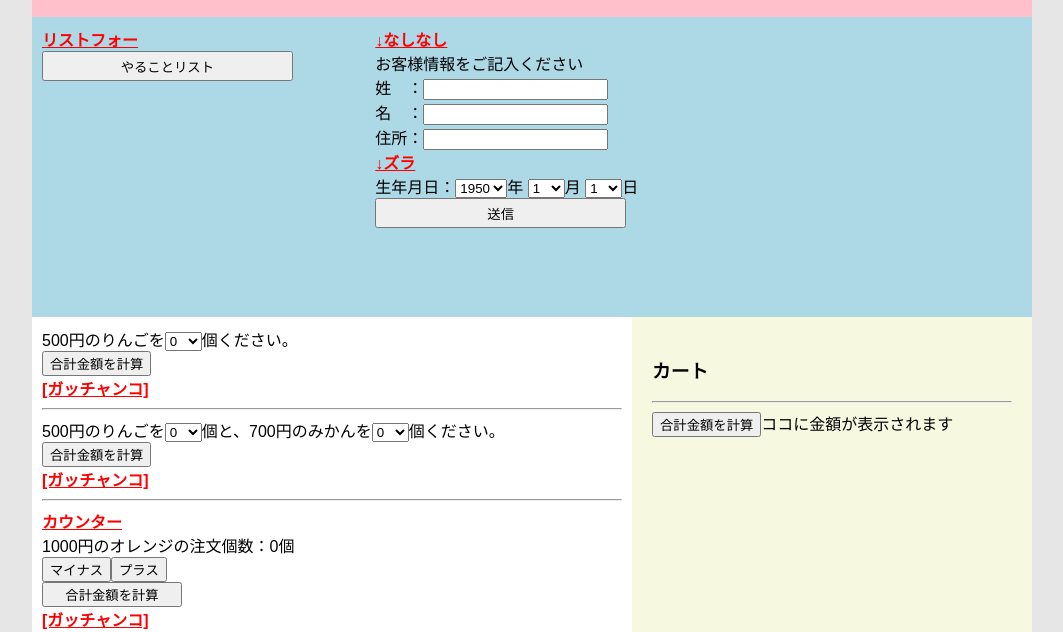
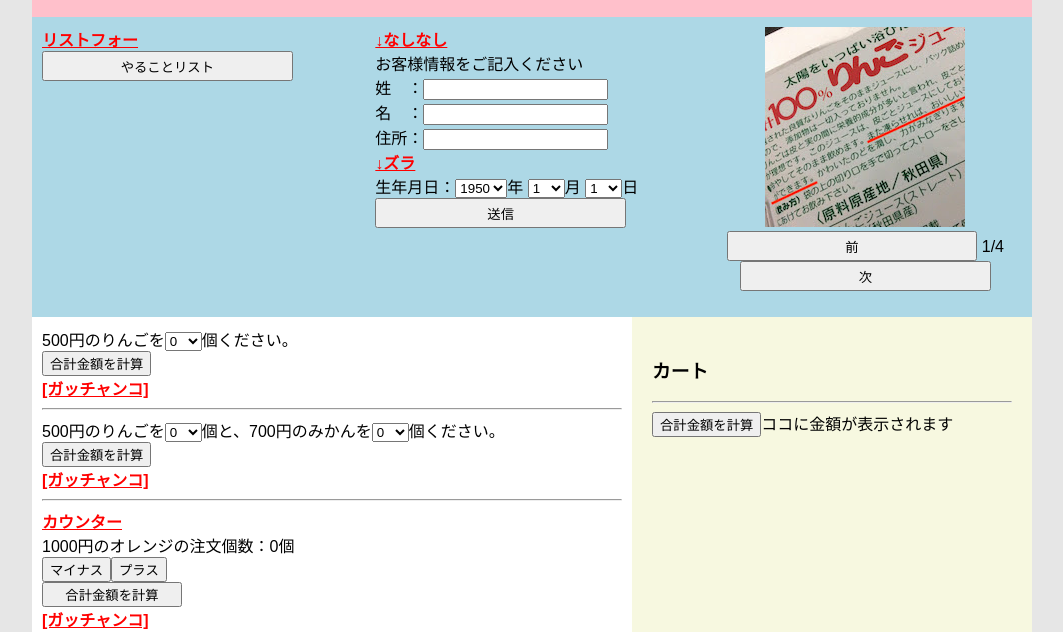
Before and after one commit to sasakipages/js-test, a website: page test.html in a window 1280 px wide. Shown: the part 168-800 px from the top of the page, without its empty margins (108-1171 px from the left). Drawn offline with Linux system fonts and the light colour scheme.

Commit message:
スライダーの追加

```diff
--- a/test.html
+++ b/test.html
@@ -30,7 +30,16 @@
 						<select id="hi"></select>日
 					<button type="button" onclick="soshin();">送信</button>
 				</li>
-				<li></li>
+				<li>
+					<div id="up" style="text-align:center;">
+						<img id="main_image" src="image/1.jpg">
+					</div>
+					<div id="down" style="text-align:center;">
+						<button type="button" onclick="cng(-1);">前</button>
+						<span id="number">1/4</span>
+						<button type="button" onclick="cng(1);">次</button>
+					</div>
+				</li>
 			</ul>
 		</div>
 		<div class="ClearFix">
--- a/test.js
+++ b/test.js
@@ -237,3 +237,28 @@ function check(){
 		alert("果物じゃないよ！");
 	};
 };
+
+
+///スライドショー
+var slider = ["image/1.jpg", "image/2.jpg", "image/3.jpg", "image/4.jpg", ];
+var aaa = 0;
+function cng(i){
+    var i,num,str;
+    if(i == 1){
+        aaa++;
+        if(aaa >= slider.length){
+            aaa = 0;
+        }
+    }else{
+        aaa--;
+        if(aaa < 0){
+            aaa = slider.length-1;
+        }
+    }
+
+    document.getElementById('main_image').src = slider[aaa];
+
+    num = aaa + 1;
+    str = num  + "/" + slider.length;
+    document.getElementById("number").innerHTML = str;
+}
```
Also changed, not shown: image/1.jpg (added), image/2.jpg (added), image/3.jpg (added), image/4.jpg (added).
